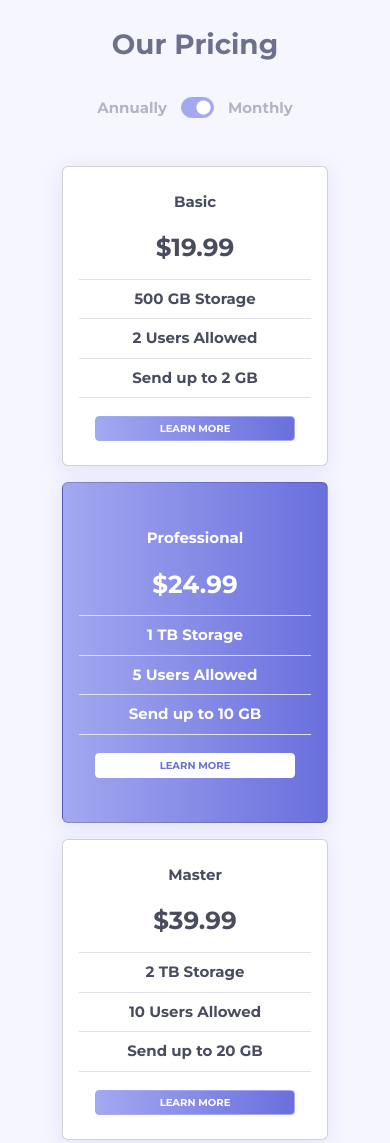
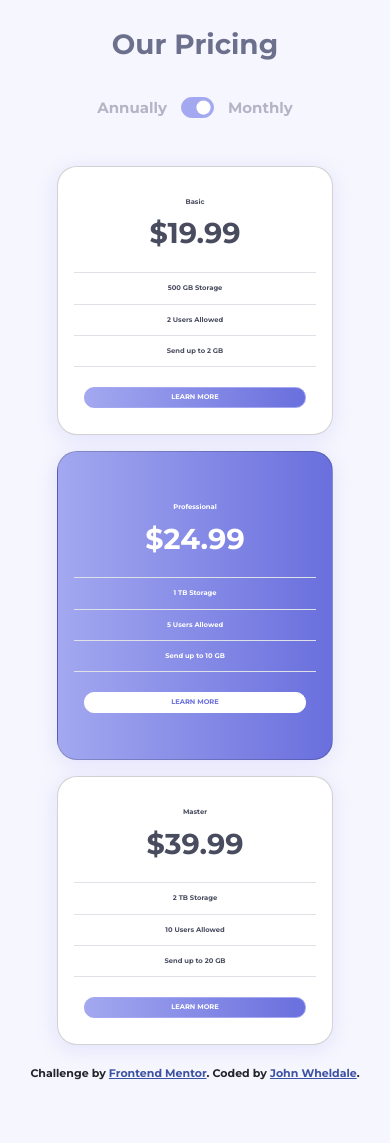
Before and after one commit to whejy/frontend-mentor, a plain HTML site: page pricing-component-with-toggle-master/index.html in a window 390 px wide. Shown: the top 1143 px of the page. After the commit the page ends 1081 px from the top, so only its background shows below. Drawn offline with nearby package versions, Linux system fonts and the light colour scheme.

Commit message:
work on responsive sizing

```diff
--- a/pricing-component-with-toggle-master/index.html
+++ b/pricing-component-with-toggle-master/index.html
@@ -33,7 +33,7 @@
     <title>Frontend Mentor | Pricing Component</title>
   </head>
   <body>
-    <div role="main" class="container-sm text-center">
+    <div role="main" class="container-fluid text-center">
       <h1>Our Pricing</h1>
       <div class="row justify-content-center g-0">
         <div class="col">
--- a/pricing-component-with-toggle-master/script.js
+++ b/pricing-component-with-toggle-master/script.js
@@ -45,8 +45,8 @@ const generateCardHtml = (plan, i) => {
             <div class="card-body">
                 <ul class="list-group list-group-flush ${textColor}">
                     <li class="list-group-item">
-                        <div>${plan.type}</div>
-                        <h2 class="card-title">$${plan.cost}</h5>
+                        <div class="card-type">${plan.type}</div>
+                        <h2 class="card-price">$${plan.cost}</h5>
                     </li>
                     <li class="list-group-item">${plan.storage} Storage</li>
                     <li class="list-group-item">${plan.users} Users Allowed</li>
--- a/pricing-component-with-toggle-master/styles.css
+++ b/pricing-component-with-toggle-master/styles.css
@@ -60,9 +60,12 @@ h1 {
     margin: auto;
     padding-top: 30px;
     padding-bottom: 20px;
+    padding-left: 7vw;
+    padding-right: 7vw;
+    width: 85vw;
 }
 
-@media (min-width: 390px) {
+/* @media (min-width: 390px) {
     #cards {
         padding-left: 50px;
         padding-right: 50px;
@@ -94,16 +97,24 @@ h1 {
     #cards {
         padding-left: 100px;
         padding-right: 100px;
+        max-width: 2000px;
     }
-}
+} */
 
 .card {
     box-shadow: -1px 4px 19px 1px rgba(163,168,240,0.23);
+    border-radius: 20px;
 }
 
-.card-title {
-    padding-top: 20px;
+.card-type {
+    padding: 1vw;
+}
+
+.card-price {
+    padding-top: 1.5vw;
+    padding-bottom: 0.8vw;
     font-weight: bolder;
+    font-size: 3.4vmax;
 }
 
 .primary-card {
@@ -114,11 +125,14 @@ h1 {
 .list-group-item {
     background: transparent;
     color: hsl(232, 13%, 33%);
+    font-size: 0.8vmax;
+    padding: 1.5em;
 }
 
 .btn {
     margin-top: 10px;
-    font-size: 10px;
+    font-size: 1em;
+    border-radius: 10px;
 }
 
 .primary-btn {
```
